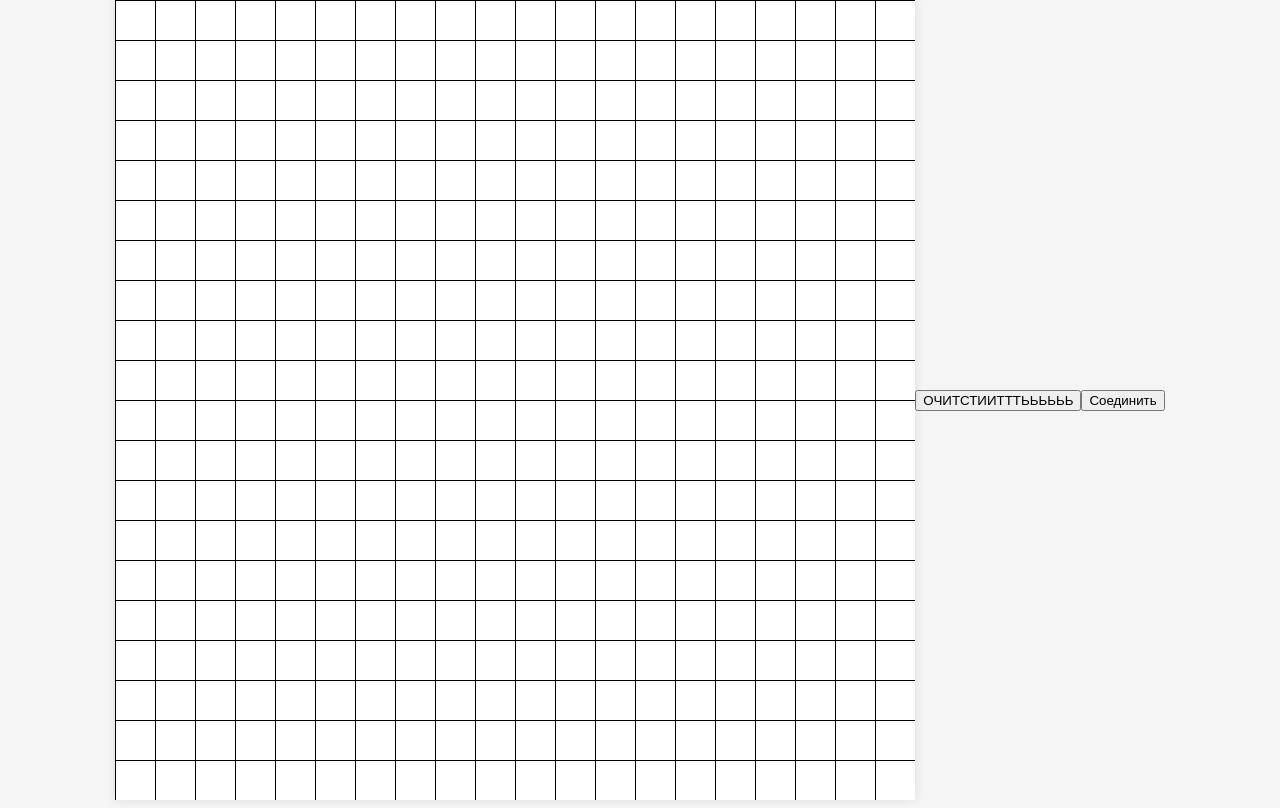
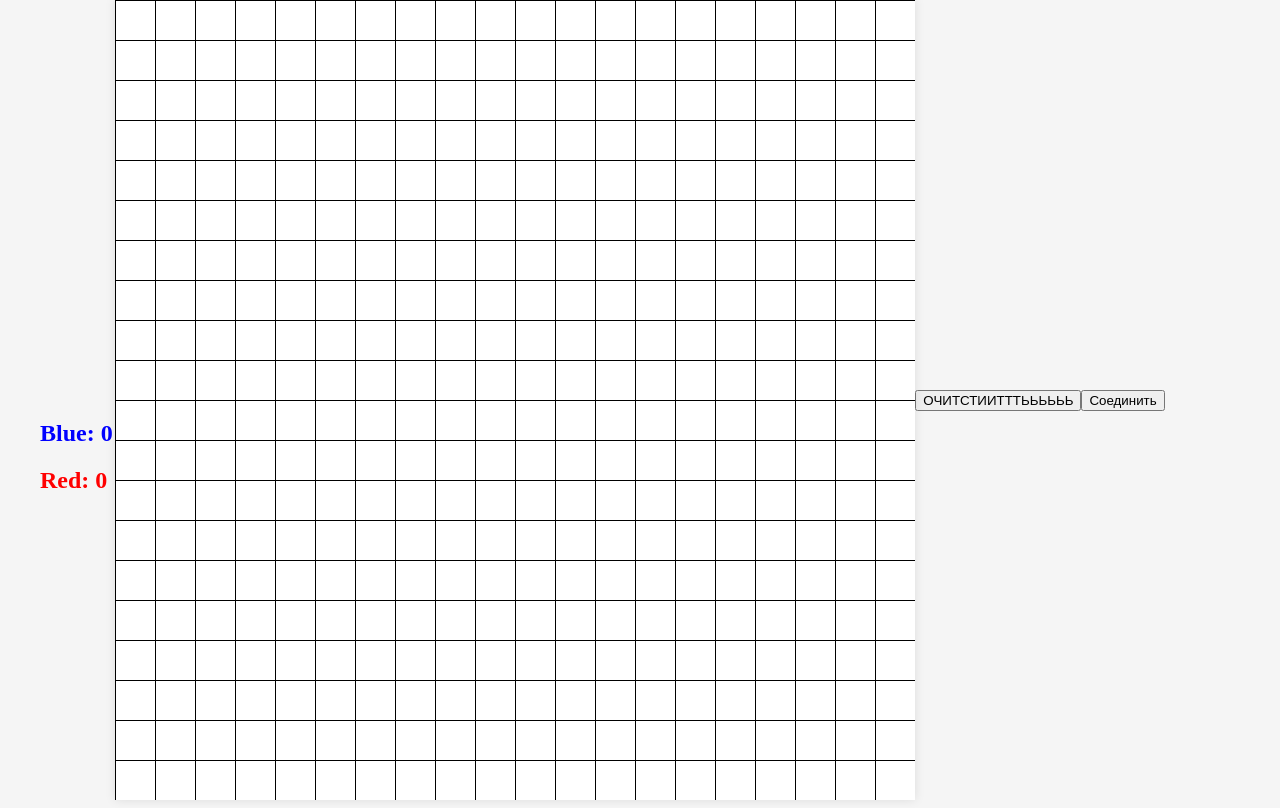
Before and after one commit to ZBestProgrammer/DotsGame, a Django app: page / in a window 1280 px wide. Run offline with Django 5.2, Linux system fonts and the light colour scheme; some libraries are stand-ins or nearby versions.

Commit message:
Player score display

```diff
--- a/DotsGame/PlayerSwitcher.py
+++ b/DotsGame/PlayerSwitcher.py
@@ -53,7 +53,7 @@ class Player:
                     self.count_of_win_dots += count_dots_in_current_cycle
             for dot in self.dots_in_cycles:
                 self.gameField.add_new_dot(dot)
-            print(self.color, "win dots:", self.count_of_win_dots)
+            # print(self.color, "win dots:", self.count_of_win_dots)
             return True
         return False
 
--- a/main/templates/index.html
+++ b/main/templates/index.html
@@ -12,6 +12,12 @@
             height: 100vh;
             margin: 0;
             background-color: #f5f5f5;
+        }
+
+        .score {
+            position: absolute;
+            left: 40px;
+            top: 50%;
         }
 
         #game-container {
@@ -51,6 +57,11 @@
     </style>
 </head>
 <body>
+    <div class="score">
+        <h2 id="count_of_win_dots_blue" style="color: blue;">Blue: 0</h2>
+        <h2 id="count_of_win_dots_red" style="color: red;">Red: 0</h2>
+    </div>
+
     <div id="game-container"></div>
     <div class="clr-button">
         <button id="clear-button">ОЧИТСТИИТТТЬЬЬЬЬЬ</button>
@@ -63,6 +74,8 @@
         const gameContainer = document.getElementById('game-container');
         const clearButton = document.getElementById('clear-button');
         const paintStickButton = document.getElementById('paint-stick-button');
+        const count_of_win_dots_blue = document.getElementById('count_of_win_dots_blue');
+        const count_of_win_dots_red = document.getElementById('count_of_win_dots_red');
 
         const gridSize = 20;
         const cellSize = 40;
@@ -125,6 +138,12 @@
                         var dot = data.data[d].dots;
                         var dots_in_cycle = data.data[d].dots_in_cycle;
                         var color = data.data[d].color
+                        var count_of_win_dots = data.data[d].count_of_win_dots;
+                        if (color == 'blue') {
+                            count_of_win_dots_blue.textContent = `Blue: ${count_of_win_dots}`;
+                        } else {
+                            count_of_win_dots_red.textContent = `Red: ${count_of_win_dots}`;
+                        }
                         for (let i = 0; i < dot.length; i++) {
                             let postionX = dot[i][1];
                             let positionY = dot[i][0];
--- a/main/views.py
+++ b/main/views.py
@@ -15,7 +15,8 @@ def show():
             'cycles': cycles,
             'dots': list(player.dots),
             'color': player.color,
-            'dots_in_cycle': []
+            'dots_in_cycle': dots_in_cycle,
+            'count_of_win_dots': player.count_of_win_dots
         })
     return datas
 
```
